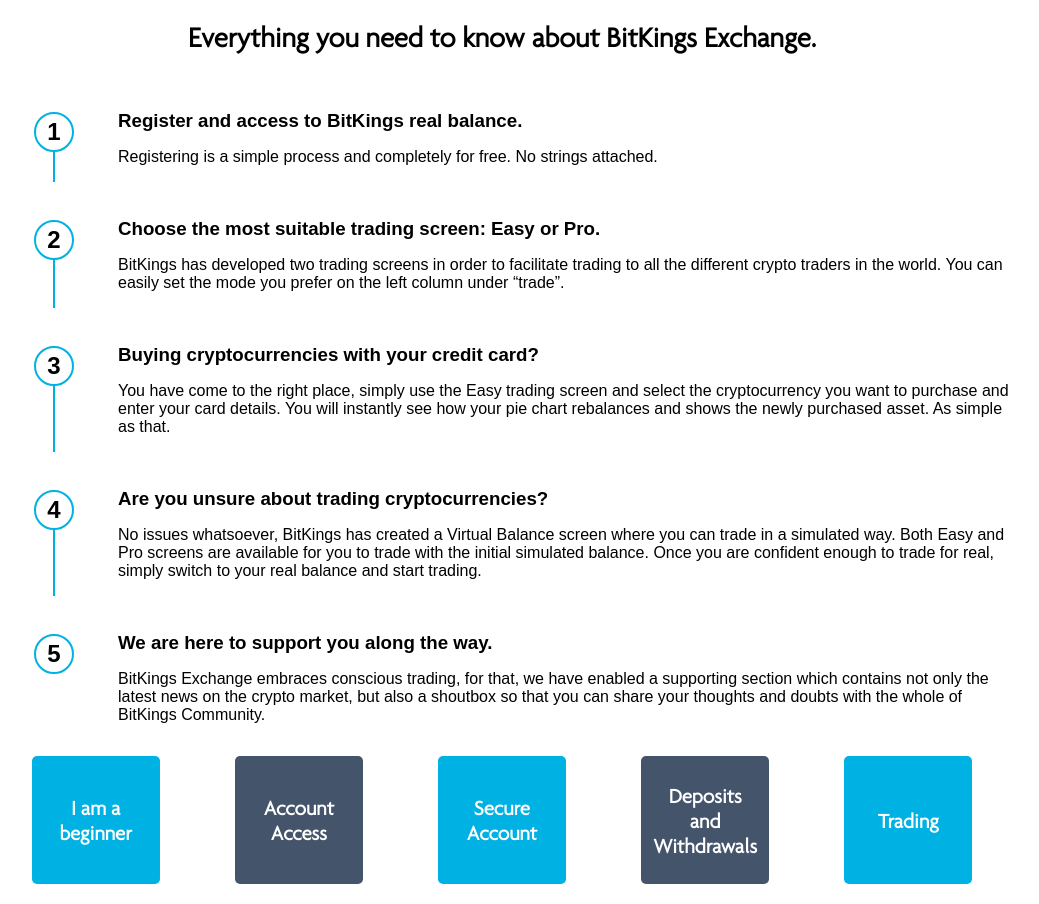
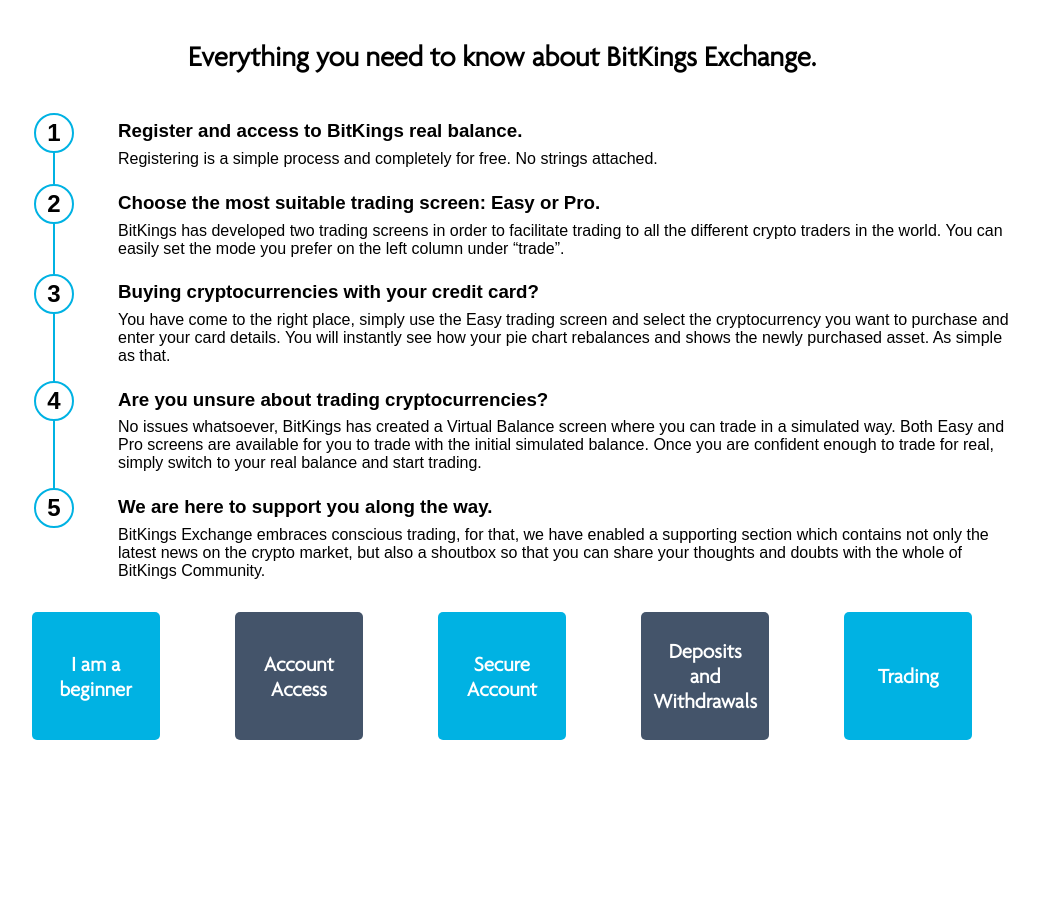
Before and after one commit to allynkalda/BitKings-App, a React (Create React App) app: page /faq in a window 1280 px wide. Shown: the top 904 px of the page, without its empty margins (138-1177 px from the left). After the commit the page ends 840 px from the top, so only its background shows below. Built offline with nearby package versions, Linux system fonts and the light colour scheme.

Commit message:
changed spacing

```diff
--- a/src/App.css
+++ b/src/App.css
@@ -2,6 +2,7 @@
   font-family: "Agenda";
   src: url('./font/agenda-light.woff') format('woff');
 }
+
 
 
 .App {
--- a/src/components/Section1.js
+++ b/src/components/Section1.js
@@ -10,9 +10,6 @@
 padding: 0 1em 0 1em;
 
 
-@media (min-width: 1100px) {
-    height: 90vh;
-  }
 `;
 
 const SubContainer = styled.div`
@@ -24,7 +21,6 @@
 display:flex;
 flex-direction: column;
 width: 10vw;
-margin-top: -0.5em;
 `;
 
 const Circle = styled.div`
@@ -55,7 +51,6 @@
 width: 70vw;
 align-self: baseline;
 text-align: left;
-margin-top: -10px;
 
 @media (max-width: 768px) {
     margin-left: 20px;
@@ -63,7 +58,6 @@
 `;
 
 const Title = styled.h1`
-    margin: 0px;
     text-align: center;
     font-size: 1.8em;
     padding-bottom: 0.7em;
@@ -71,7 +65,7 @@
 `;
 
 const H3 = styled.h3`
-    margin: 0px;
+    line-height: 0px;
 `;
 
 export default function Section1() {
--- a/src/components/Section2.js
+++ b/src/components/Section2.js
@@ -11,11 +11,6 @@
     justify-content: space-around;
     align-items: center;
     padding: 0px 7em 0px 7em;
-
-
-    @media (min-width: 1100px) {
-        height: 10vh;
-      }
     `;
 
 const Box = styled.div`
```
Also changed, not shown: 1 other file (tests, documents, lock files or other folders).
